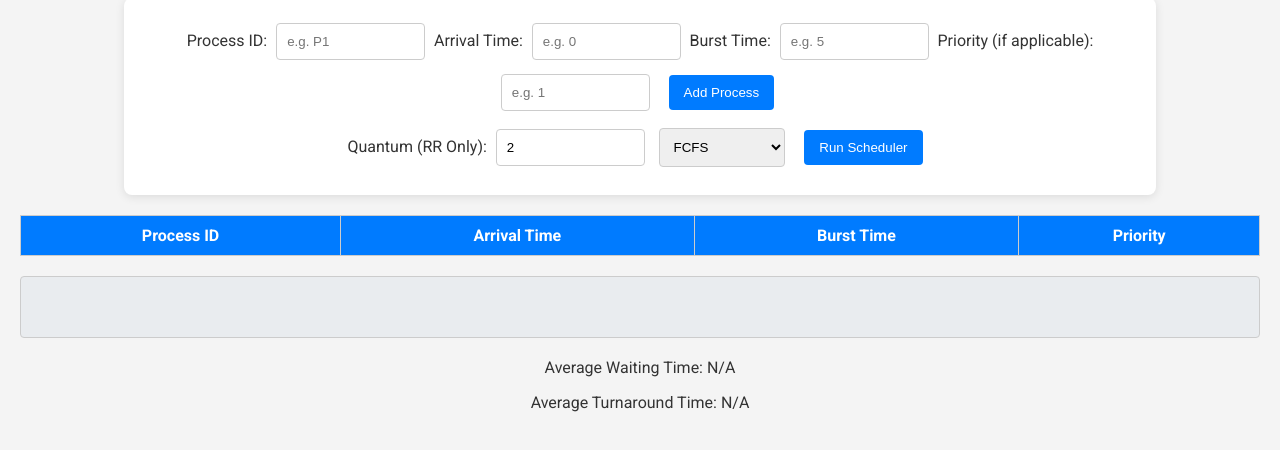
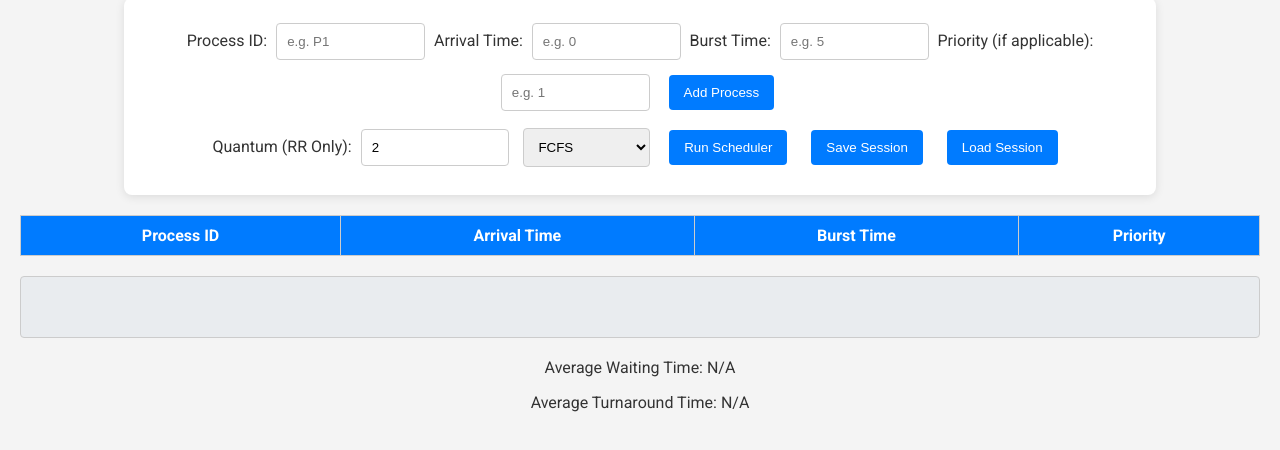
Before and after one commit to jaskiratk2306/CPU-Scheduling-Simulator, a plain HTML site: page index.html in a window 1280 px wide. Shown: the part 90-540 px from the top of the page. Drawn offline with Linux system fonts and the light colour scheme.

Commit message:
Update index.html
Added a functionality for save and loading sessions

```diff
--- a/index.html
+++ b/index.html
@@ -31,6 +31,8 @@
             <option value="rr">Round Robin</option>
         </select>
         <button onclick="schedule()">Run Scheduler</button>
+        <button onclick="saveSession()">Save Session</button>
+        <button onclick="loadSession()">Load Session</button>
     </div>
     <table id="processTable">
         <thead>
```
